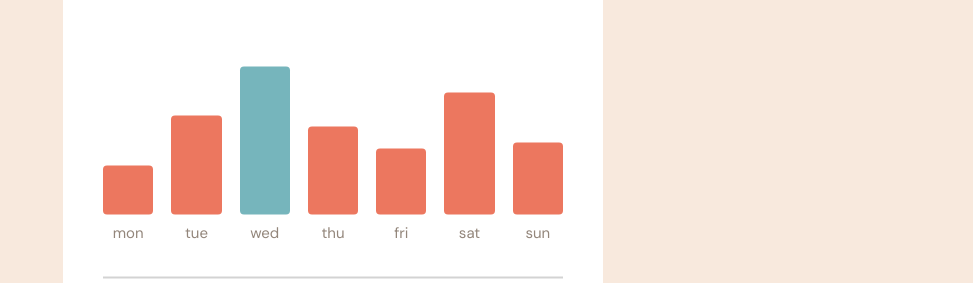
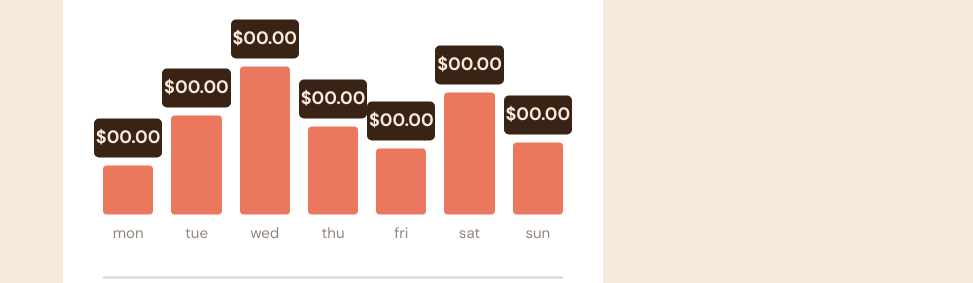
Before and after one commit to JunoField/fmj1-expenses-chart-component, a plain HTML site: page index.html in a window 1280 px wide. Shown: the part 294-577 px from the top of the page, without its empty margins (307-1280 px from the left). Drawn offline with Linux system fonts and the light colour scheme.

Commit message:
added amount labels but not yet coded

```diff
--- a/index.html
+++ b/index.html
@@ -28,43 +28,43 @@
 
       <div id="bar-chart">
         <div class="chart-column" id="col-mon">
-          <label class="amount-label"></label>
+          <div class="amount-display"><label id="amount-label-mon">$00.00</label></div>
           <div class="bar" id="bar-mon"></div>
           <label class="day-label">mon</label>
         </div>
 
         <div class="chart-column" id="col-tue">
-          <label class="amount-label"></label>
+          <div class="amount-display"><label id="amount-label-tue">$00.00</label></div>
           <div class="bar" id="bar-tue"></div>
           <label class="day-label">tue</label>
         </div>
 
         <div class="chart-column" id="col-wed">
-          <label class="amount-label"></label>
+          <div class="amount-display"><label id="amount-label-wed">$00.00</label></div>
           <div class="bar" id="bar-wed"></div>
           <label class="day-label">wed</label>
         </div>
 
         <div class="chart-column" id="col-thu">
-          <label class="amount-label"></label>
+          <div class="amount-display"><label id="amount-label-thu">$00.00</label></div>
           <div class="bar" id="bar-thu"></div>
           <label class="day-label">thu</label>
         </div>
 
         <div class="chart-column" id="col-fri">
-          <label class="amount-label"></label>
+          <div class="amount-display"><label id="amount-label-fri">$00.00</label></div>
           <div class="bar" id="bar-fri"></div>
           <label class="day-label">fri</label>
         </div>
 
         <div class="chart-column" id="col-sat">
-          <label class="amount-label"></label>
+          <div class="amount-display"><label id="amount-label-sat">$00.00</label></div>
           <div class="bar" id="bar-sat"></div>
           <label class="day-label">sat</label>
         </div>
 
         <div class="chart-column" id="col-sun">
-          <label class="amount-label"></label>
+          <div class="amount-display"><label id="amount-label-sun">$00.00</label></div>
           <div class="bar" id="bar-sun"></div>
           <label class="day-label">sun</label>
         </div>
--- a/style.css
+++ b/style.css
@@ -90,8 +90,7 @@ main{
 
 .bar{
     background-color: var(--softRed);
-    height: 50px; /*temporary - for dev*/
-    /*32px*/
+    height: 50px; /*placeholder for when not loaded*/
     border-radius: 4px;
     margin-right: 6px;
     margin-left: 6px;
@@ -106,9 +105,20 @@ main{
     margin-top: 10px;
 }
 
-/*temporary for dev*/
-#col-wed .bar{
-    background-color: var(--cyan);
+.amount-display{
+    text-align: center;
+    background-color: var(--darkBrown);
+    height: 33px;
+    margin-bottom: 8px;
+    padding-top: 6px;
+    border-radius: 5px;
+}
+
+.amount-display label{
+    color: var(--cream);
+    font-weight: 700;
+    font-size: 18px;
+
 }
 
 
```
